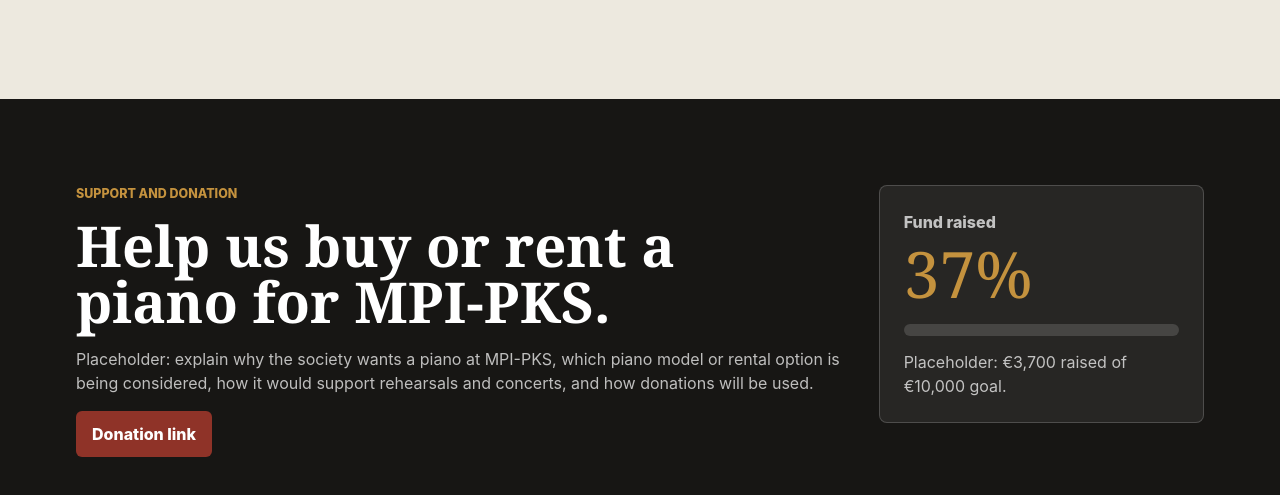
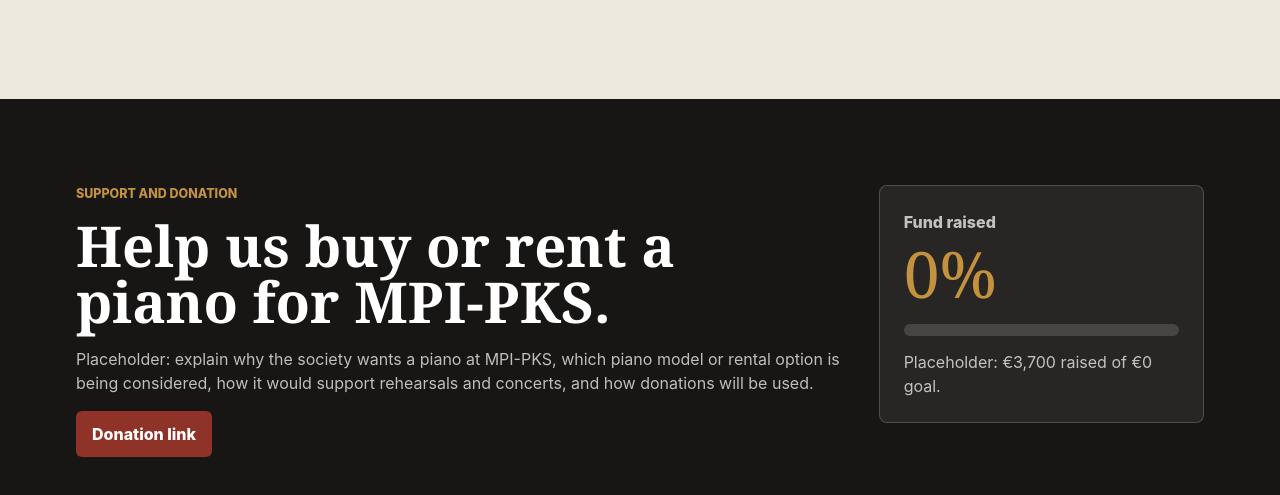
Before and after one commit to AnAdisorn/PianoWebsite, a plain HTML site: page index.html in a window 1280 px wide. Shown: the part 2184-2679 px from the top of the page. Drawn offline with Linux system fonts and the light colour scheme.

Commit message:
change all relavant fund-raised values

```diff
--- a/index.html
+++ b/index.html
@@ -219,11 +219,11 @@
           </div>
           <div class="fund-card" aria-label="Donation progress">
             <p class="fund-label">Fund raised</p>
-            <p class="fund-percent">37%</p>
+            <p class="fund-percent">0%</p>
             <div class="progress-bar" aria-hidden="true">
               <span style="width: 0%"></span>
             </div>
-            <p class="fund-detail">Placeholder: €3,700 raised of €10,000 goal.</p>
+            <p class="fund-detail">Placeholder: €3,700 raised of €0 goal.</p>
           </div>
         </div>
       </section>
```
